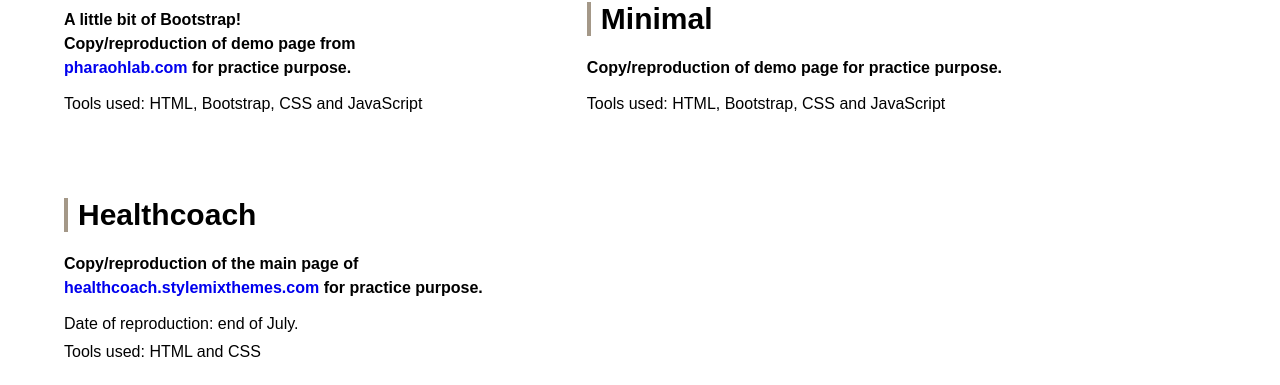
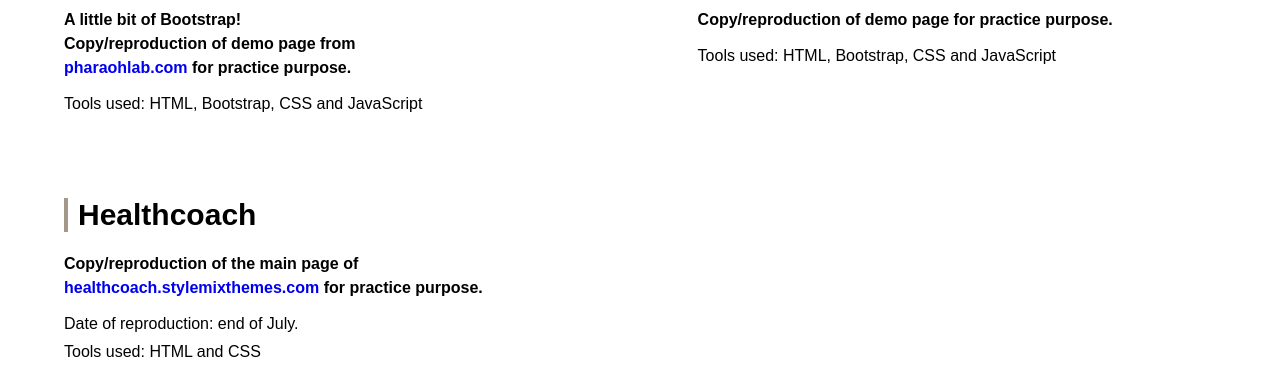
Before and after one commit to Rudic-I/portfolio, a plain HTML site: page index.html in a window 1280 px wide. Shown: the part 715-1100 px from the top of the page. Drawn offline with Linux system fonts and the light colour scheme.

Commit message:
Update style.css

```diff
--- a/style.css
+++ b/style.css
@@ -138,7 +138,7 @@ nav ul li:hover{
 	padding: 5px 0px;
 }
 
-#startup-turkey, #apple {
+#minimal {
 	float: right;
 }
 
```
